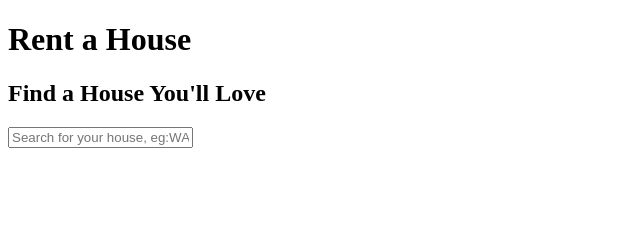
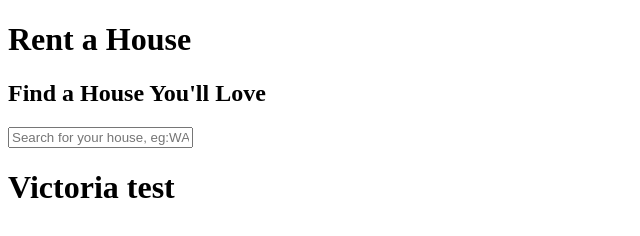
Before and after one commit to ryanguyen206/BNB-B, a plain HTML site: page index.html in a window 1280 px wide. Shown: the whole page, without its empty margins (0-640 px from the left). Drawn offline with Linux system fonts and the light colour scheme.

Commit message:
Victoria test 2

```diff
--- a/index.html
+++ b/index.html
@@ -10,5 +10,6 @@
     <h1>Rent a House</h1>
     <h2>Find a House You'll Love</h2>
     <input type="text" placeholder="Search for your house, eg:WA">
+    <h1>Victoria test</h1>
 </body>
 </html>
```
Also changed, not shown: 1 other file.
